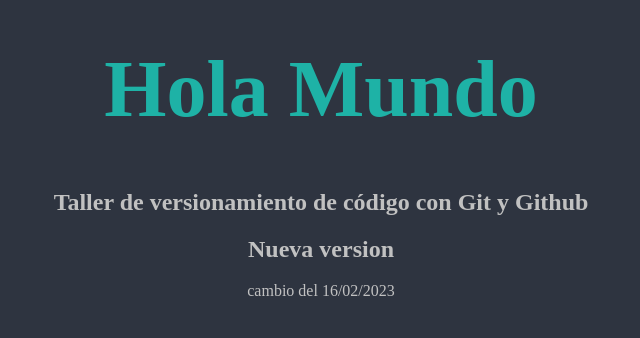
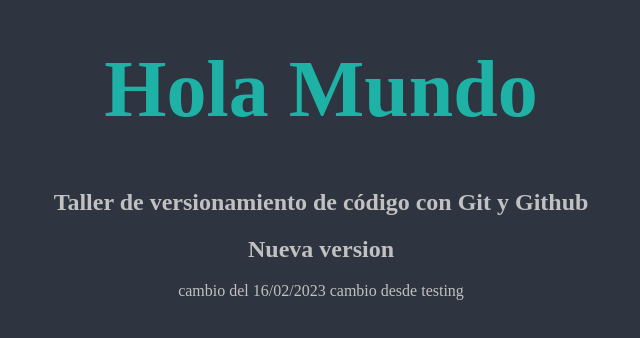
Before and after one commit to YefferKing/practicagit, a plain HTML site: page index.html in a window 1280 px wide. Shown: the part 156-494 px from the top of the page, without its empty margins (319-959 px from the left). Drawn offline with Linux system fonts and the light colour scheme.

Commit message:
cambios desde testing

```diff
--- a/index.html
+++ b/index.html
@@ -15,5 +15,6 @@
 <h2>Taller de versionamiento de código con Git y Github </h2>
 <h2>Nueva version</h2>
 cambio del 16/02/2023
+cambio desde testing
 </body>
 </html>
```
